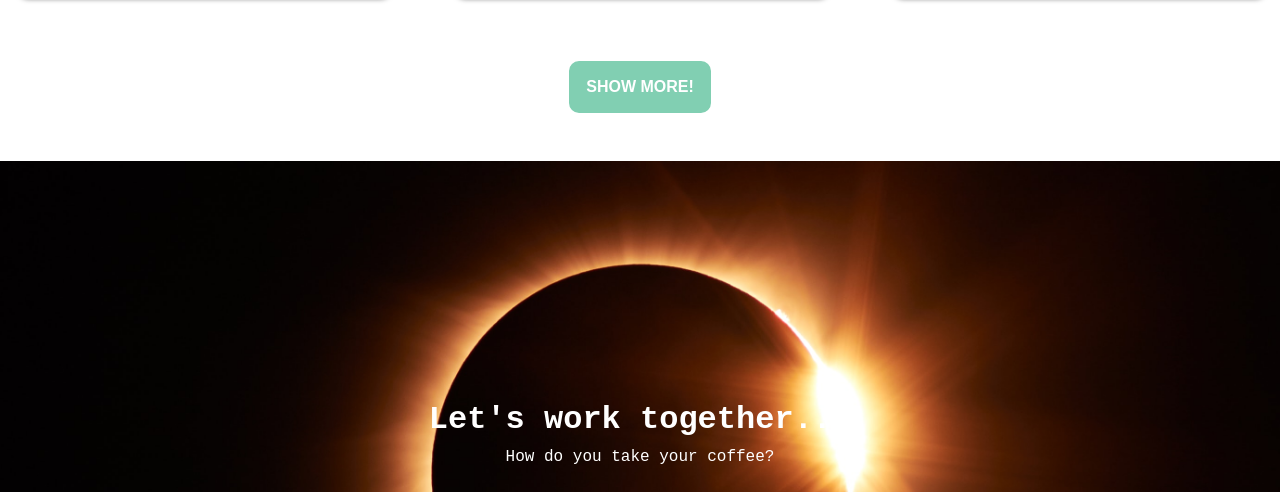
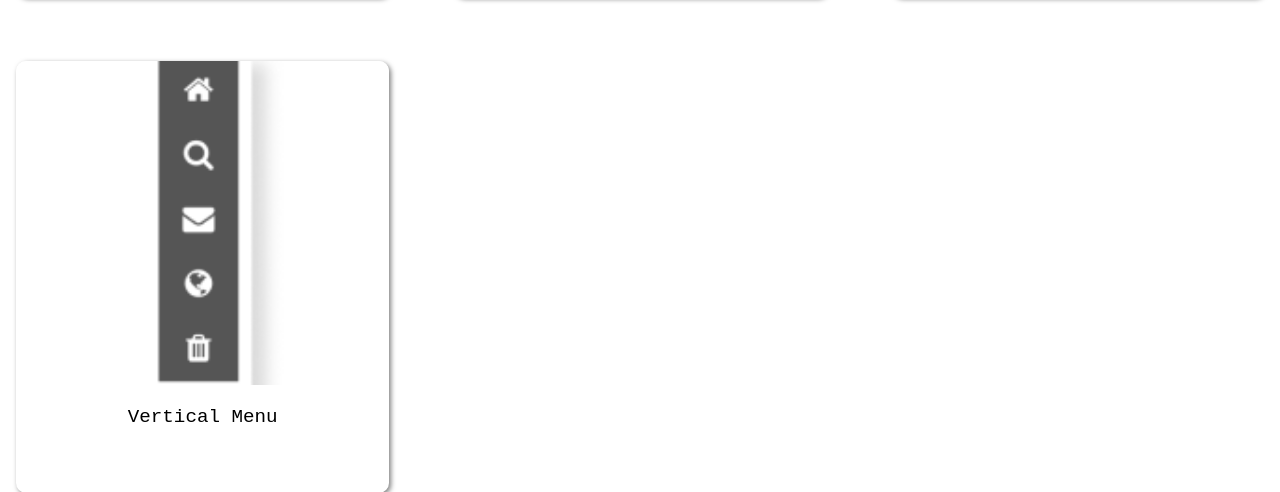
Before and after one commit to Veer16/sample-project, a plain HTML site: page index.html in a window 1280 px wide. Shown: the part 1207-1699 px from the top of the page. Drawn offline with Linux system fonts and the light colour scheme.

Commit message:
horizontal menu project tile added

```diff
--- a/index.html
+++ b/index.html
@@ -61,6 +61,16 @@
                     JavaScript Calculator
                 </p>
             </a>
+
+            <a href="#" target="_blank" class="project project-tile">
+                <img class="project-image"
+                    src="./img/project-3.png"
+                    alt="project" />
+                <p class="project-title">
+                    Vertical Menu
+                </p>
+            </a>
+
         </div>
     </section>
     <a href="https://github.com/Veer16" target="_blank" class="project"><button class="btn">Show more!</button></a>
```
Also changed, not shown: img/project-3.png (added), 1 other file.
